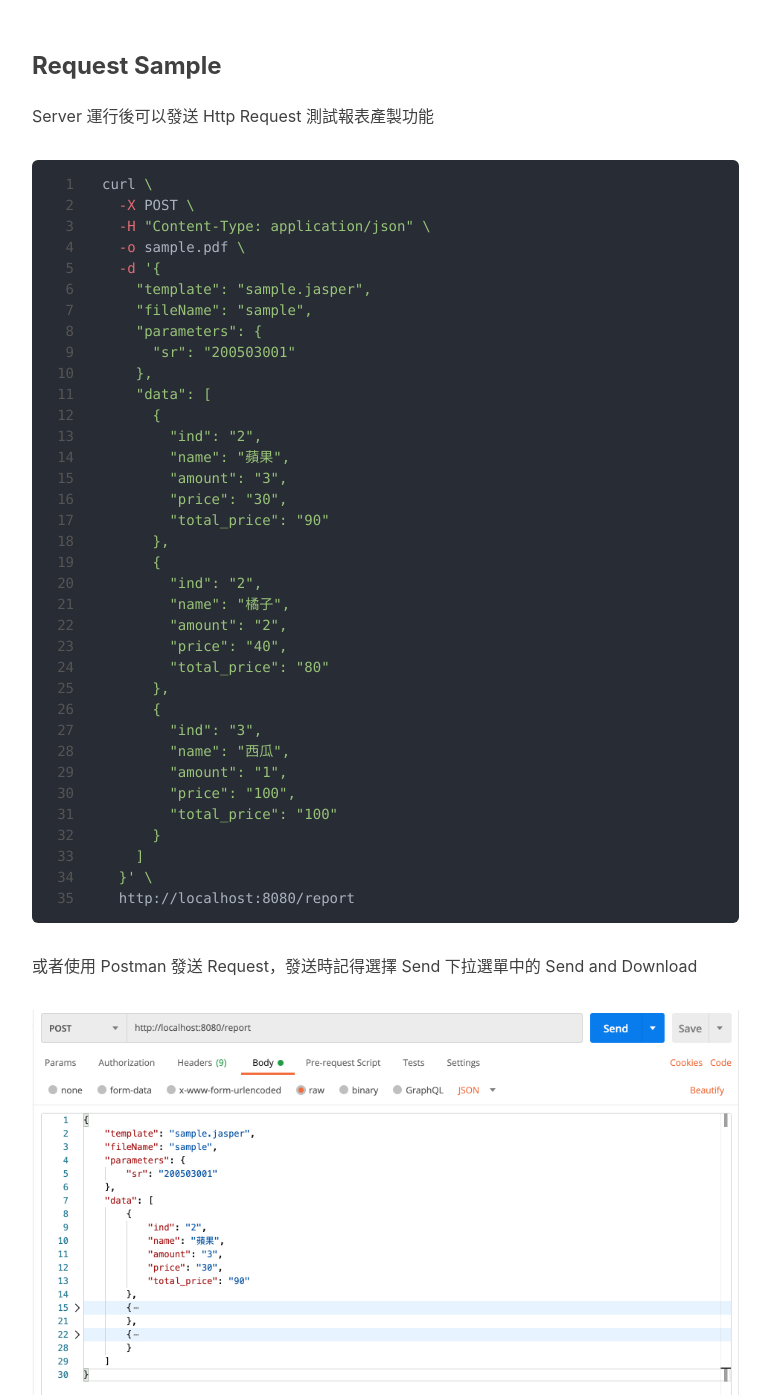
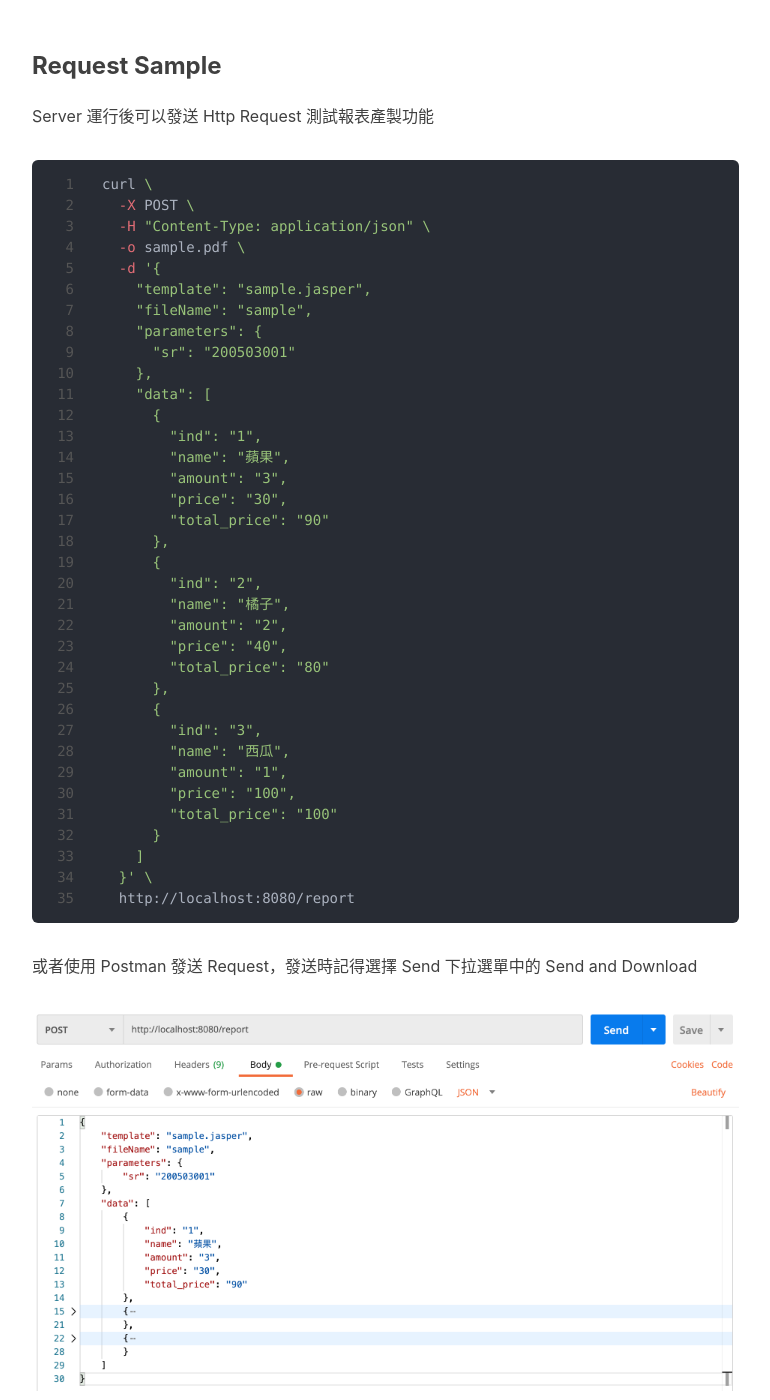
Before and after one commit to blueswen/blueswen.github.io, a Jekyll site: the page built from _posts/2020-11-29-jasperreports-with-spring.md, in a window 1280 px wide and 1400 px high, scrolled down 3417 px. Shown: the whole window, without its empty margins (233-1003 px from the left). Built offline with Jekyll 4.4.1, drawn with Linux system fonts in a browser that asks for light colours; nearby versions of some CDN libraries; comment, search, counter and statistics services are not loaded.

Commit message:
fix typo

```diff
--- a/_posts/2020-11-29-jasperreports-with-spring.md
+++ b/_posts/2020-11-29-jasperreports-with-spring.md
@@ -99,7 +99,7 @@ curl \
     },
     "data": [
       {
-        "ind": "2",
+        "ind": "1",
         "name": "蘋果",
         "amount": "3",
         "price": "30",
@@ -138,7 +138,7 @@ curl \
 
 在搞懂 Font Extension 前我也是依照這些分享使用這種方式，但後來發現限制實在太多，所以就還是走上正規的道路。雖然最後沒有採用這些解決方案，但有幾篇仍能提供一些不錯的思路，未來如果與到類似的問題或許可以作為參考。
 
-[Jasperreport 与 Springmvc 结合生成 PDF web 页面笔记（含解决中文问题）](https://blog.csdn.net/jiangkai528/article/details/51133347) 依照這篇文章提供的 dependencies 就能夠完整產製含有中文的報表，如果要使用繁體 pdfFontName 需設定為 MHei-Medium、MSung-Light 或 MSungStd-Light，pdfEncoding 設為 UniCNS-UCS2-H。而因為有限定了 jasperreports 的版本，所以可能會遇到使用 Jaspersoft Studio compile 出來的 jasper 在 run time 無法被使用的問題，這時候就要使用前面提到的調整 Jaspersoft Studio 的 compiler 版本來解決。
+[Jasperreport 与 Springmvc 结合生成 PDF web 页面笔记（含解决中文问题）](https://blog.csdn.net/jiangkai528/article/details/51133347)依照這篇文章提供的 dependencies 就能夠完整產製含有中文的報表，如果要使用繁體 pdfFontName 需設定為 MHei-Medium、MSung-Light 或 MSungStd-Light，pdfEncoding 設為 UniCNS-UCS2-H。而因為有限定了 jasperreports 的版本，所以可能會遇到使用 Jaspersoft Studio compile 出來的 jasper 在 run time 無法被使用的問題，這時候就要使用前面提到的調整 Jaspersoft Studio 的 compiler 版本來解決。
 
 [iText-Asian jar可 以使用的中文字符及 iText——>html2pdf 使用(附坑)](https://blog.csdn.net/weixin_41807385/article/details/98478061) 針對 iTextAsian.jar 提供了比較詳細的介紹與說明。
 
```
Also changed, not shown: img/in-post/2020-11-29-jasperreports-with-spring/request.png, img/in-post/2020-11-29-jasperreports-with-spring/sample.png.
